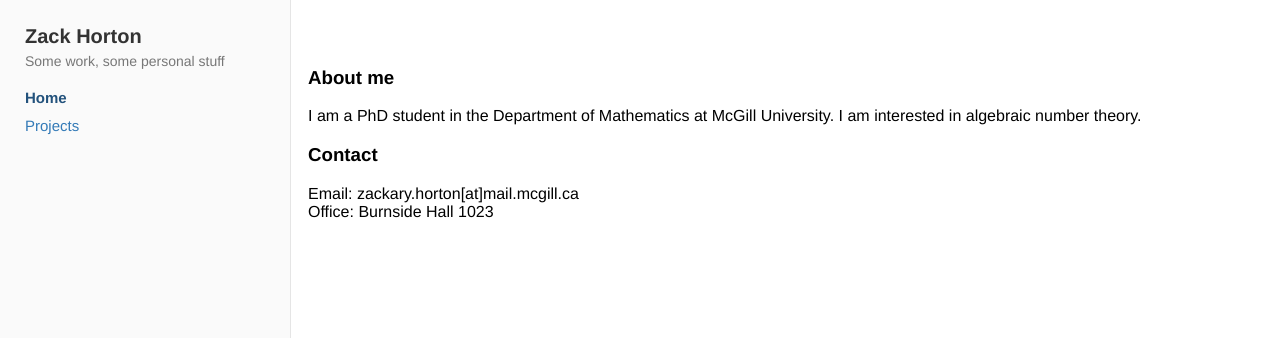
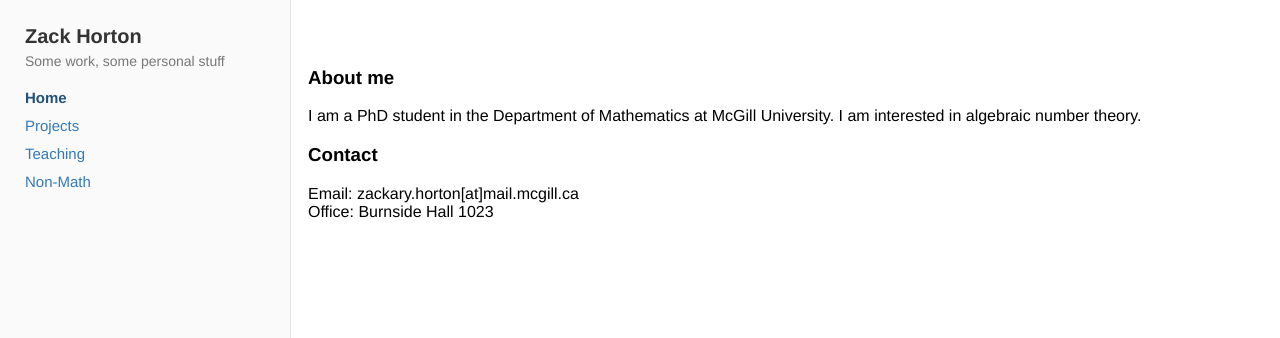
Before and after one commit to zackaryhorton/zackaryhorton.github.io, a Jekyll site: the page built from README.md, in a window 1280 px wide. Shown: the top 338 px of the page. Built offline with Jekyll 4.4.1, drawn with Linux system fonts in a browser that asks for light colours; our own code applies the rules of GitHub Pages for plain Markdown files.

Commit message:
Update default.html

```diff
--- a/_layouts/default.html
+++ b/_layouts/default.html
@@ -98,6 +98,8 @@
       <ul>
         <li><a href="/" class="{% if page.url == '/' %}active{% endif %}">Home</a></li>
         <li><a href="/projects" class="{% if page.url == '/projects' %}active{% endif %}">Projects</a></li>
+        <li><a href="/teaching" class="{% if page.url == '/teaching' %}active{% endif %}">Teaching</a></li>
+        <li><a href="/nonmath" class="{% if page.url == '/nonmath' %}active{% endif %}">Non-Math</a></li>
       </ul>
     </div>
 
```
